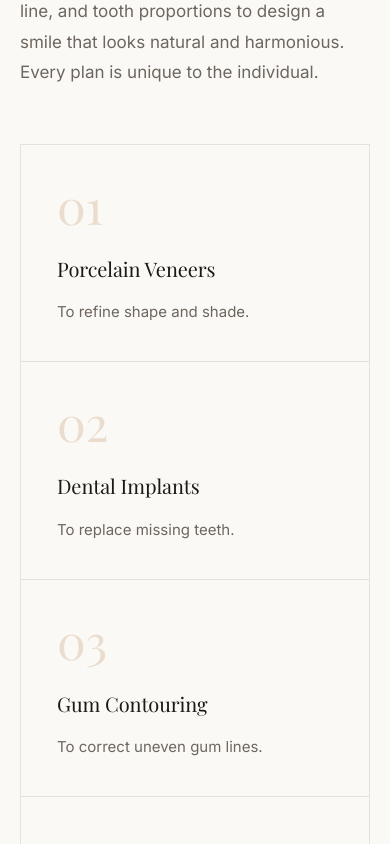
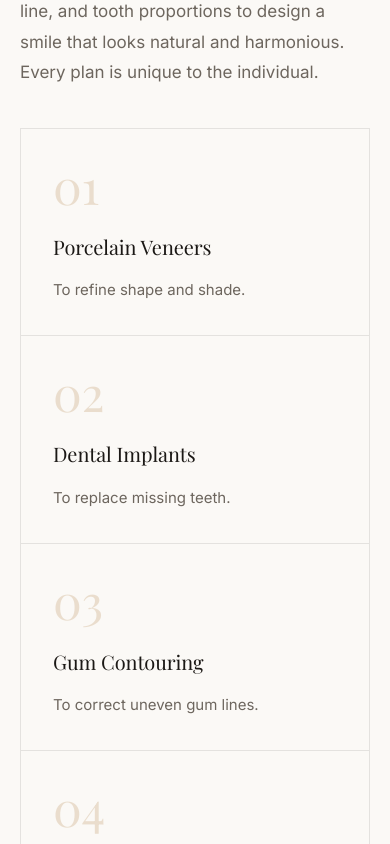
Before and after one commit to dubseoaws/smitel-dentist_new, a Next.js app: page /smile-makeover-london in a window 390 px wide. Shown: the part 1480-2324 px from the top of the page. Built offline with nearby package versions, Linux system fonts and the light colour scheme.

Commit message:
all done

```diff
--- a/components/TreatmentPage.tsx
+++ b/components/TreatmentPage.tsx
@@ -30,6 +30,25 @@ const TREATMENT_LINKS: { match: RegExp; slug: string }[] = [
 ];
 
 const MEMBERSHIP = /member/i;
+
+// One shared rhythm for every block so sections line up on the same grid.
+const SHELL = "mx-auto max-w-[82rem] px-5 sm:px-8";
+const BAND = "py-14 lg:py-20";
+const STACK = "space-y-10 lg:space-y-12";
+
+// Picks the column count that leaves the fewest empty cells in the last row.
+const gridCols = (count: number, max = 3) => {
+  let best = 1;
+  let bestGap = Infinity;
+  for (let c = Math.min(count, max); c >= 2; c--) {
+    const gap = (c - (count % c)) % c;
+    if (gap < bestGap) {
+      bestGap = gap;
+      best = c;
+    }
+  }
+  return ["", "lg:grid-cols-1", "lg:grid-cols-2", "lg:grid-cols-3", "lg:grid-cols-4"][best];
+};
 
 // Additional channel videos shown in a band further down the page.
 const EXTRA_VIDEOS: Record<string, string[]> = {
@@ -146,27 +165,27 @@ function Cards({
   ctx: Ctx;
 }) {
   const count = block.items.length;
-  // Cards grow to fill the last row so the grid never ends ragged.
-  const basis = count % 3 === 0 || count === 5 ? "lg:basis-1/3" : "lg:basis-1/2";
+  // Equal-width columns; a short last row is left aligned rather than stretched.
+  const cols = gridCols(count);
   return (
     <section
       id={block.heading ? anchor(block.heading) : undefined}
-      className={`scroll-mt-32 ${index === 0 ? "pt-10 lg:pt-12" : "pt-20 lg:pt-28"} pb-20 lg:pb-28 ${index % 2 === 1 ? "glow-light border-y border-ink/10" : ""}`}
+      className={`scroll-mt-32 ${index === 0 ? "pt-10 lg:pt-12" : "pt-14 lg:pt-20"} pb-14 lg:pb-20 ${index % 2 === 1 ? "glow-light border-y border-ink/10" : ""}`}
     >
-      <div className="mx-auto max-w-7xl px-5 sm:px-8 space-y-14">
+      <div className={`${SHELL} ${STACK}`}>
         <SectionHead
           eyebrow={block.eyebrow}
           heading={block.heading}
           sub={block.sub}
           intro={block.intro}
         />
-        <div className="flex flex-wrap border-l border-t border-ink/10">
+        <div className={`grid sm:grid-cols-2 ${cols} border-l border-t border-ink/10`}>
           {block.items.map((item, i) => {
             const href = treatmentHref(item.title, ctx);
             return (
               <article
                 key={item.title}
-                className={`group relative grow basis-full sm:basis-1/2 ${basis} border-r border-b border-ink/10 bg-ivory p-9 transition-colors duration-300 hover:bg-white`}
+                className="group relative flex flex-col border-r border-b border-ink/10 bg-ivory p-8 transition-colors duration-300 hover:bg-white"
               >
                 <span className="font-display text-5xl leading-none text-gold/25 transition-colors duration-300 group-hover:text-gold/60">
                   {String(i + 1).padStart(2, "0")}
@@ -223,23 +242,24 @@ function Cards({
 }
 
 function Steps({ block }: { block: Extract<ContentBlock, { kind: "steps" }> }) {
+  const cols = gridCols(block.items.length, 4);
   return (
     <section
       id={block.heading ? anchor(block.heading) : undefined}
-      className="scroll-mt-32 relative overflow-hidden bg-ink text-ivory py-20 lg:py-28"
+      className={`scroll-mt-32 relative overflow-hidden bg-ink text-ivory ${BAND}`}
     >
       <span
         className="pointer-events-none absolute -left-32 top-1/3 h-96 w-96 rounded-full bg-gold/10 blur-3xl"
         aria-hidden
       />
-      <div className="relative mx-auto max-w-7xl px-5 sm:px-8 space-y-16">
+      <div className={`relative ${SHELL} ${STACK}`}>
         <SectionHead
           eyebrow={block.eyebrow}
           heading={block.heading}
           sub={block.sub}
           tone="dark"
         />
-        <ol className="relative grid gap-10 sm:grid-cols-2 lg:grid-cols-4">
+        <ol className={`relative grid gap-10 sm:grid-cols-2 ${cols}`}>
           <span
             className="pointer-events-none absolute left-0 right-0 top-7 hidden h-px bg-ivory/15 lg:block"
             aria-hidden
@@ -286,9 +306,9 @@ function Stories({
   return (
     <section
       id={block.heading ? anchor(block.heading) : undefined}
-      className={`scroll-mt-32 py-20 lg:py-28 ${index % 2 === 1 ? "glow-light border-y border-ink/10" : ""}`}
+      className={`scroll-mt-32 ${BAND} ${index % 2 === 1 ? "glow-light border-y border-ink/10" : ""}`}
     >
-      <div className="mx-auto max-w-7xl px-5 sm:px-8 space-y-14">
+      <div className={`${SHELL} ${STACK}`}>
         <SectionHead
           eyebrow={block.eyebrow}
           heading={block.heading}
@@ -439,9 +459,9 @@ function Pricing({
   return (
     <section
       id={block.heading ? anchor(block.heading) : undefined}
-      className="scroll-mt-32 glow-light border-y border-ink/10 py-20 lg:py-28"
+      className={`scroll-mt-32 glow-light border-y border-ink/10 ${BAND}`}
     >
-      <div className="mx-auto max-w-7xl px-5 sm:px-8 space-y-14">
+      <div className={`${SHELL} ${STACK}`}>
         <SectionHead eyebrow={block.eyebrow} heading={block.heading} intro={intro} />
         {rows.length > 0 && (
           <div className="border border-ink/10 bg-white">
@@ -541,9 +561,9 @@ function ComparisonTable({
   return (
     <section
       id={block.heading ? anchor(block.heading) : undefined}
-      className={`scroll-mt-32 py-20 lg:py-28 ${index % 2 === 1 ? "glow-light border-y border-ink/10" : ""}`}
+      className={`scroll-mt-32 ${BAND} ${index % 2 === 1 ? "glow-light border-y border-ink/10" : ""}`}
     >
-      <div className="mx-auto max-w-7xl px-5 sm:px-8 space-y-14">
+      <div className={`${SHELL} ${STACK}`}>
         <SectionHead
           eyebrow={block.eyebrow}
           heading={block.heading}
@@ -597,15 +617,15 @@ function Checklist({
   return (
     <section
       id={block.heading ? anchor(block.heading) : undefined}
-      className={`scroll-mt-32 py-20 lg:py-28 ${index % 2 === 1 ? "glow-light border-y border-ink/10" : ""}`}
+      className={`scroll-mt-32 ${BAND} ${index % 2 === 1 ? "glow-light border-y border-ink/10" : ""}`}
     >
-      <div className="mx-auto max-w-7xl px-5 sm:px-8 space-y-14">
+      <div className={`${SHELL} ${STACK}`}>
         <SectionHead eyebrow={block.eyebrow} heading={block.heading} sub={block.sub} />
-        <ul className="flex flex-wrap border-l border-t border-ink/10">
+        <ul className="grid sm:grid-cols-2 border-l border-t border-ink/10">
           {block.items.map((item) => (
             <li
               key={item}
-              className="flex grow basis-full items-start gap-4 border-r border-b border-ink/10 bg-ivory p-7 text-[15px] text-ink-soft leading-[1.75] sm:basis-1/2"
+              className="flex items-start gap-4 border-r border-b border-ink/10 bg-ivory p-7 text-[15px] text-ink-soft leading-[1.75]"
             >
               <span
                 className="mt-0.5 flex h-5 w-5 shrink-0 items-center justify-center bg-gold text-[11px] font-bold text-ink"
@@ -625,7 +645,7 @@ function Checklist({
 function Quote({ block }: { block: Extract<ContentBlock, { kind: "prose" }> }) {
   const [lead, ...rest] = block.paragraphs;
   return (
-    <section className="relative overflow-hidden bg-ink text-ivory py-20 lg:py-28">
+    <section className={`relative overflow-hidden bg-ink text-ivory ${BAND}`}>
       <span
         className="pointer-events-none absolute -right-20 bottom-0 h-80 w-80 rounded-full bg-gold/10 blur-3xl"
         aria-hidden
@@ -666,7 +686,7 @@ function Prose({
   return (
     <section
       id={block.heading ? anchor(block.heading) : undefined}
-      className={`scroll-mt-32 py-20 lg:py-28 ${index % 2 === 1 ? "glow-light border-y border-ink/10" : ""}`}
+      className={`scroll-mt-32 ${BAND} ${index % 2 === 1 ? "glow-light border-y border-ink/10" : ""}`}
     >
       <div className="mx-auto max-w-3xl px-5 sm:px-8 space-y-6">
         <SectionHead eyebrow={block.eyebrow} heading={block.heading} sub={block.sub} />
@@ -815,7 +835,7 @@ export default function TreatmentPage({
           aria-label="On this page"
           className="sticky top-[72px] lg:top-[75px] z-30 border-b border-ink/10 bg-ivory/95 backdrop-blur"
         >
-          <div className="mx-auto flex max-w-7xl gap-7 overflow-x-auto px-5 sm:px-8 py-4">
+          <div className={`flex gap-7 overflow-x-auto py-4 ${SHELL}`}>
             {jumpLinks.map((heading) => (
               <a
                 key={heading}
@@ -895,7 +915,7 @@ export default function TreatmentPage({
 
       {related.length > 0 && (
         <section className="py-16 lg:py-20">
-          <div className="mx-auto max-w-7xl px-5 sm:px-8">
+          <div className={SHELL}>
             <div className="flex items-end justify-between gap-6 mb-10">
               <h2 className="display-xl text-[1.75rem] sm:text-[2rem]">
                 More {category.title}
```
